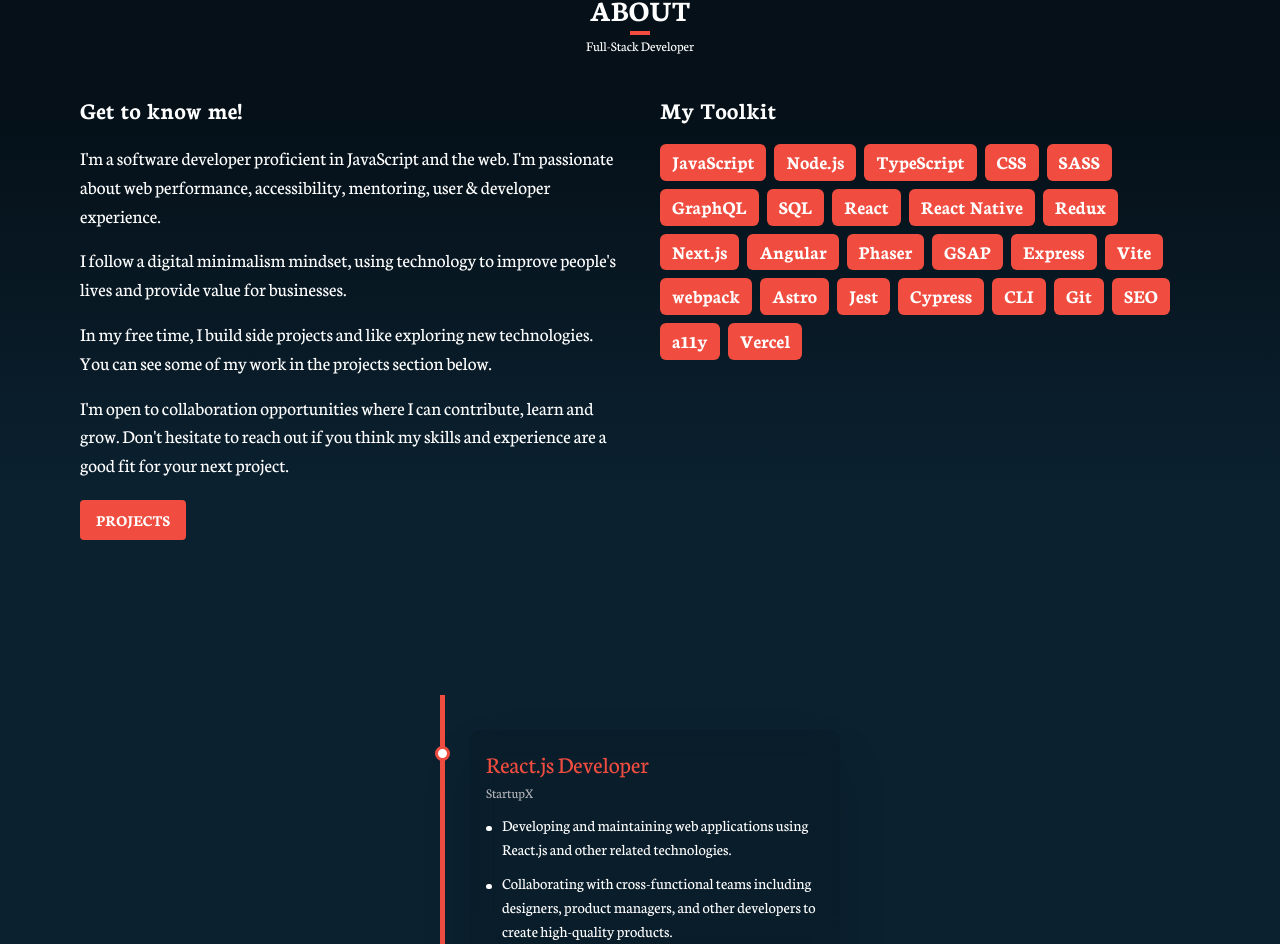
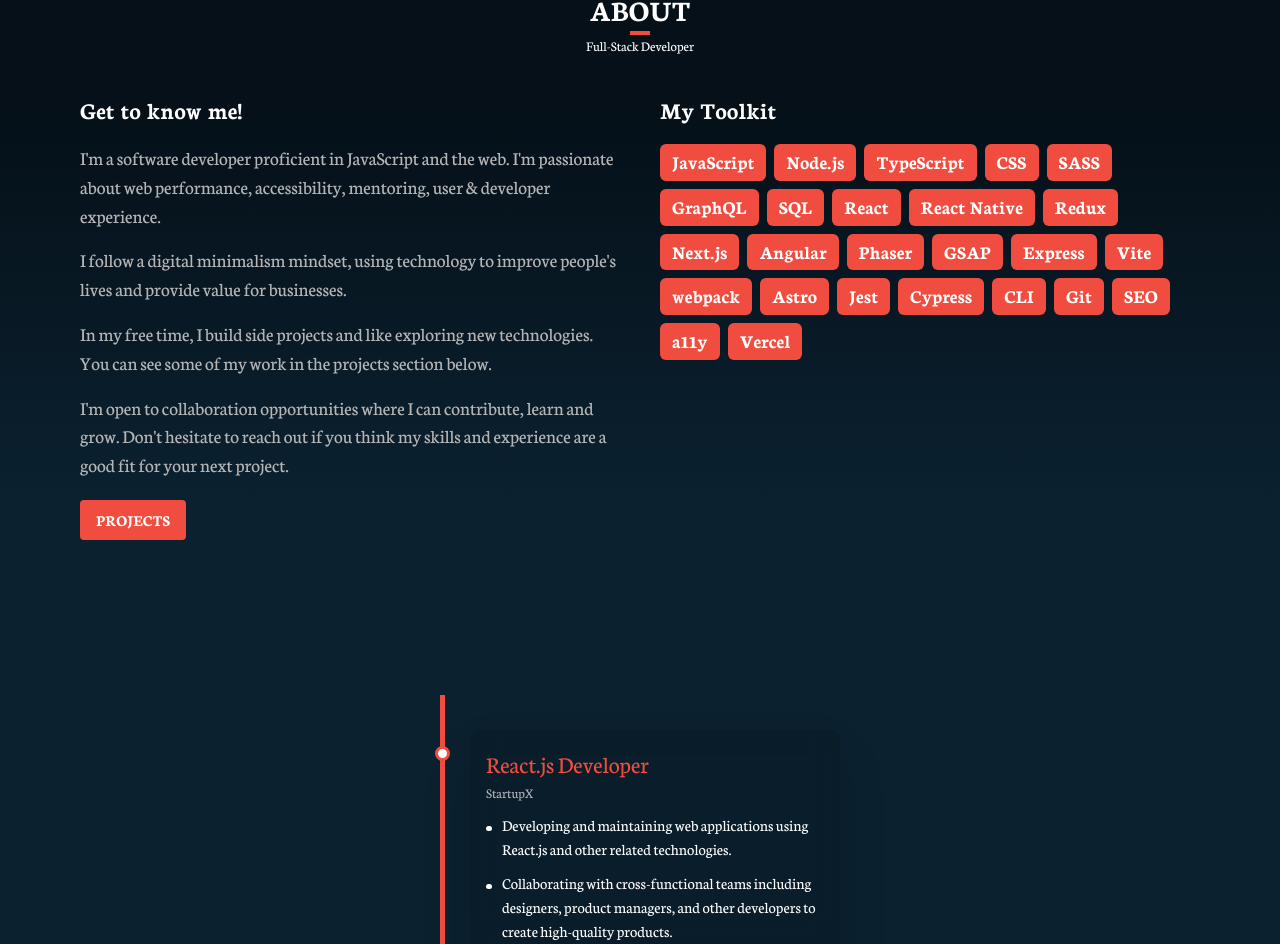
Before and after one commit to Davmike/new-portfolio, a React (Vite) app: page / in a window 1280 px wide. Shown: the part 929-1873 px from the top of the page. Built offline with nearby package versions, Linux system fonts and the light colour scheme; a web font is replaced by a local one.

Commit message:
feat: add text effect with gsap

```diff
--- a/package.json
+++ b/package.json
@@ -11,6 +11,7 @@
   },
   "dependencies": {
     "@gsap/react": "^2.1.1",
+    "gsap": "^3.12.5",
     "gsap-trial": "^3.12.5",
     "react": "^18.2.0",
     "react-dom": "^18.2.0",
--- a/src/Components/About.tsx
+++ b/src/Components/About.tsx
@@ -8,6 +8,23 @@ gsap.registerPlugin(ScrollTrigger);
 
 function About() {
   const toolkitRef = useRef<HTMLDivElement>(null);
+
+  useEffect(() => {
+    const textElements = gsap.utils.toArray(".text");
+
+    textElements.forEach((text) =>
+      gsap.to(text, {
+        backgroundSize: "100%",
+        ease: "none",
+        scrollTrigger: {
+          trigger: text,
+          start: "center 80%",
+          end: "center 20%",
+          scrub: true,
+        },
+      })
+    );
+  }, []);
 
   useEffect(() => {
     const elements = toolkitRef.current?.querySelectorAll("[data-speed]");
@@ -90,21 +107,21 @@ function About() {
             Get to know me!
           </h3>
           <div className="mt-5 space-y-4">
-            <p className="text-[1rem] md:text-[1.2rem]">
+            <p className="text-[1rem] md:text-[1.2rem] text">
               I'm a software developer proficient in JavaScript and the web. I'm
               passionate about web performance, accessibility, mentoring, user &
               developer experience.
             </p>
-            <p className="text-[1rem] md:text-[1.2rem]">
+            <p className="text-[1rem] md:text-[1.2rem] text">
               I follow a digital minimalism mindset, using technology to improve
               people's lives and provide value for businesses.
             </p>
-            <p className="text-[1rem] md:text-[1.2rem]">
+            <p className="text-[1rem] md:text-[1.2rem] text">
               In my free time, I build side projects and like exploring new
               technologies. You can see some of my work in the projects section
               below.
             </p>
-            <p className="text-[1rem] md:text-[1.2rem]">
+            <p className="text-[1rem] md:text-[1.2rem] text">
               I'm open to collaboration opportunities where I can contribute,
               learn and grow. Don't hesitate to reach out if you think my skills
               and experience are a good fit for your next project.
--- a/src/Components/Home.tsx
+++ b/src/Components/Home.tsx
@@ -4,16 +4,6 @@ import { BiLogoGmail } from "react-icons/bi";
 import { FaXTwitter } from "react-icons/fa6";
 import ScrollReveal from "scrollreveal";
 import { useEffect } from "react";
-
-// import { useEffect, useRef } from "react";
-// import gsap from "gsap";
-// import { useGSAP } from "@gsap/react";
-// import { ScrollTrigger } from "gsap-trial/ScrollTrigger";
-
-// gsap.registerPlugin(SplitText, ScrollTrigger);
-
-// let mySplitText = new SplitText(".david", { type: "chars" });
-// let chars = mySplitText.chars;
 
 function Home() {
   // on scroll show hello text smooth effect
@@ -50,7 +40,7 @@ function Home() {
   useEffect(() => {
     const config = {
       origin: "top",
-      // distance: "50px",
+      distance: "50px",
       duration: 1000,
       delay: 1200,
       opacity: 0,
@@ -65,7 +55,7 @@ function Home() {
   useEffect(() => {
     const config = {
       origin: "top",
-      // distance: "50px",
+      distance: "50px",
       duration: 1000,
       delay: 1600,
       opacity: 0,
@@ -80,7 +70,7 @@ function Home() {
   useEffect(() => {
     const config = {
       origin: "top",
-      // distance: "50px",
+      distance: "50px",
       duration: 1000,
       delay: 2100,
       opacity: 0,
@@ -95,7 +85,7 @@ function Home() {
   useEffect(() => {
     const config = {
       origin: "top",
-      // distance: "50px",
+      distance: "50px",
       duration: 1000,
       delay: 1900,
       opacity: 0,
@@ -110,7 +100,7 @@ function Home() {
   useEffect(() => {
     const config = {
       origin: "top",
-      // distance: "50px",
+      distance: "50px",
       duration: 1000,
       delay: 1700,
       opacity: 0,
@@ -125,7 +115,7 @@ function Home() {
   useEffect(() => {
     const config = {
       origin: "top",
-      // distance: "50px",
+      distance: "50px",
       duration: 1000,
       delay: 1500,
       opacity: 0,
--- a/src/index.css
+++ b/src/index.css
@@ -232,6 +232,29 @@ li:nth-child(5) {
   background-size: cover;
   background-position: center;
   min-height: 100vh;
+}
+
+.text {
+  /* font-size: 10vw;
+  letter-spacing: -0.01em;
+  line-height: 100%;
+  margin: 0;
+
+  width: 100%; */
+  color: rgb(182, 182, 182, 0.2);
+  background: linear-gradient(to right, #b6b6b6, #b6b6b6) no-repeat;
+  -webkit-background-clip: text;
+  background-clip: text;
+  /* background-size: 0%; */
+  transition: background-size cubic-bezier(0.1, 0.5, 0.5, 1) 0.5s;
+
+  /* border-bottom: 1px solid #2f2b28; */
+
+  /* display: flex;
+  flex-direction: column;
+  align-items: flex-start;
+  justify-content: center;
+  position: relative; */
 }
 
 /* range slider */
```
Also changed, not shown: 1 other file (tests, documents, lock files or other folders).
